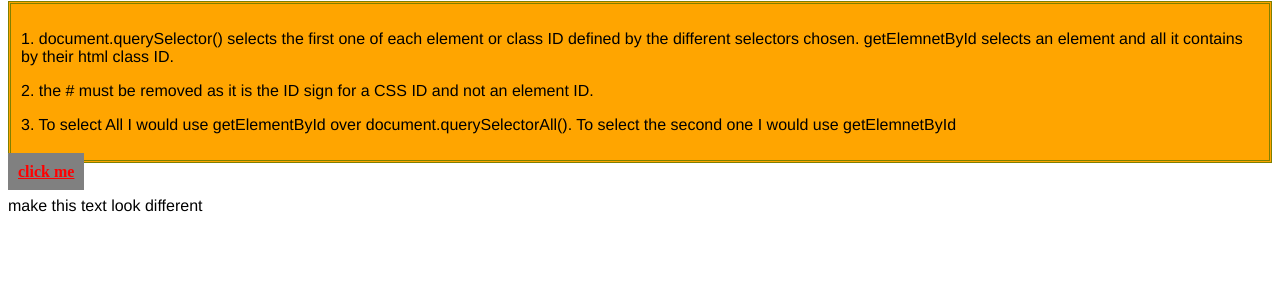
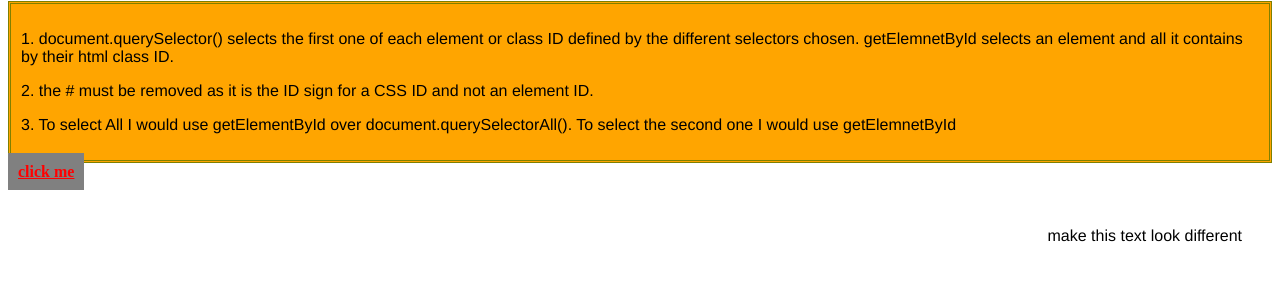
Before and after one commit to omnikrll/pmcg324c-week2-assignment, a plain HTML site: page index.html in a window 1280 px wide. Shown: the part 79-360 px from the top of the page. Drawn offline with Linux system fonts and the light colour scheme.

Commit message:
style demo-module

```diff
--- a/style.css
+++ b/style.css
@@ -25,7 +25,7 @@ p{
 }
 
 
-p.demo-module{
+.demo-module{
   padding: 30px;
   font-size: 18;
   text-align: right;
```
